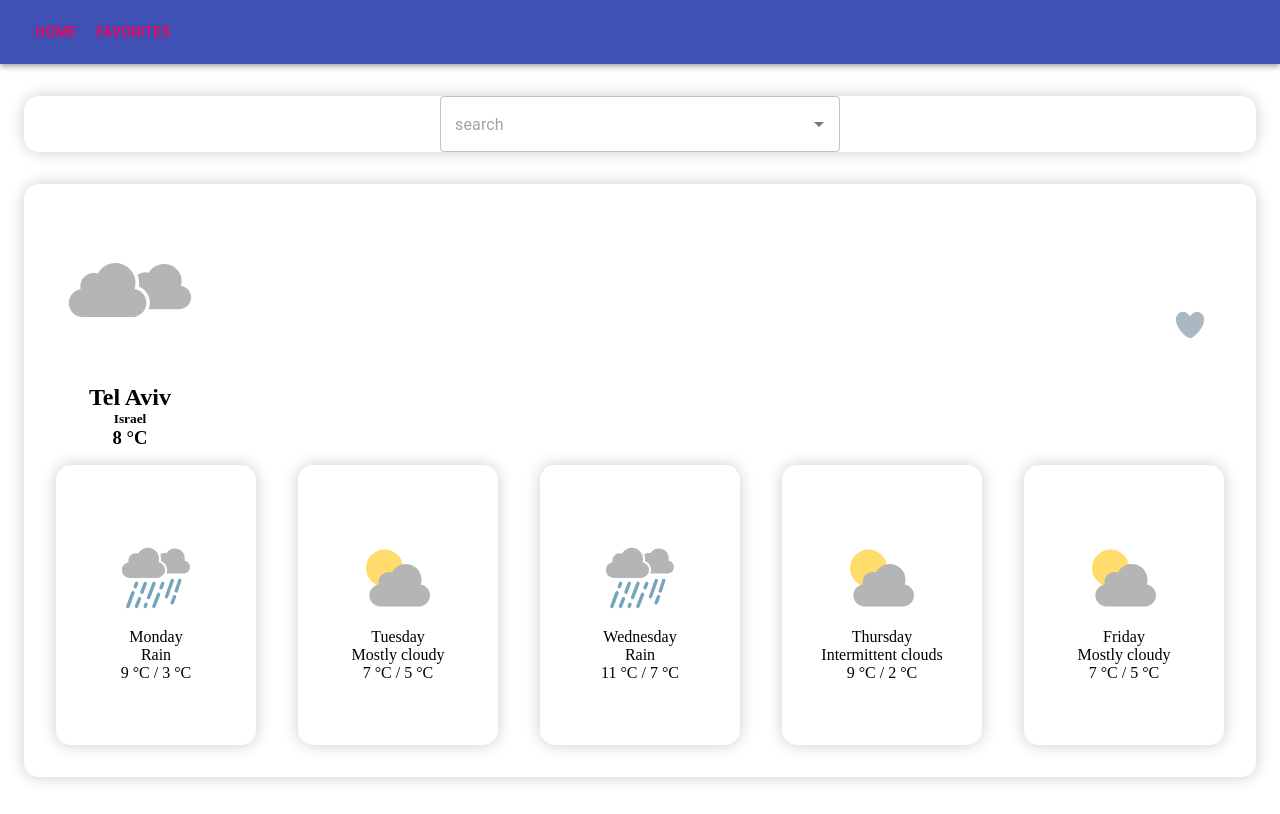
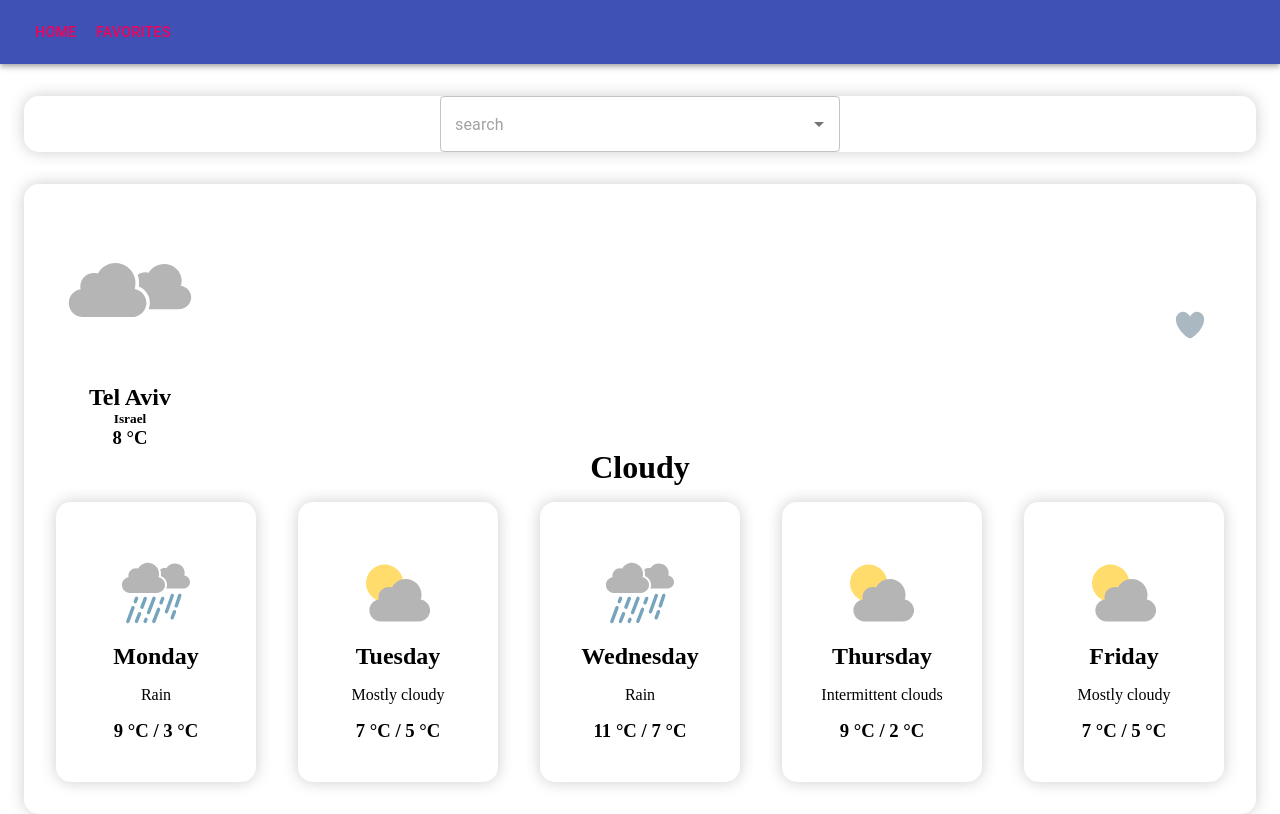
Before and after one commit to orlovse/weather-app, a React (Create React App) app: page /home in a window 1280 px wide. Built offline with nearby package versions, Linux system fonts and the light colour scheme.

Commit message:
small style changes

```diff
--- a/src/components/mainContainer/index.tsx
+++ b/src/components/mainContainer/index.tsx
@@ -1,9 +1,12 @@
 import React, { FC } from 'react';
+import { connect, ConnectedProps } from 'react-redux';
 import { Grid, Box } from '@material-ui/core';
+import Skeleton from '@material-ui/lab/Skeleton';
+
 import CurrentWeatherCard from 'components/currentWeatherCard';
 import WeatherCard from 'components/weatherCard';
 import AnimatedHeart from 'components/animatedHeart';
-import { connect, ConnectedProps } from 'react-redux';
+
 import { ApplicationState } from 'store/types';
 import { currentCityKeySelector } from 'store/selectors/localUserOptions.selector';
 import { currentWeatherSelector } from 'store/selectors/currentWeather.selector';
@@ -40,7 +43,7 @@ const MainContainer: FC<PropsFromRedux> = ({ currentCityKey, currentWeather, fiv
 					<AnimatedHeart currentCityKey={currentCityKey} />
 				</Grid>
 			</Grid>
-			<h2 style={{ fontSize: '3rem', margin: '0' }}>{/* {WeatherText} */}</h2>
+			<h1>{currentWeather?.text || <Skeleton width={150} style={{ display: 'inline-block' }} />}</h1>
 			<Grid container justify="space-between">
 				{cardsList}
 			</Grid>
--- a/src/components/weatherCard/index.tsx
+++ b/src/components/weatherCard/index.tsx
@@ -1,5 +1,5 @@
 import React, { FC } from 'react';
-import { Grid } from '@material-ui/core';
+import { Grid, Box } from '@material-ui/core';
 import Skeleton from '@material-ui/lab/Skeleton';
 import { getIcon } from 'utils/geyIcons';
 import { StyledWeatherCard } from 'styles/sharedStyle';
@@ -39,9 +39,9 @@ const WeatherCard: FC<Props> = ({ weatherData }: Props) => {
 		<StyledWeatherCard>
 			<Grid container direction="column" alignItems="center">
 				{img}
-				<div>{weekday || <Skeleton width={120} />}</div>
-				<div>{phrase || <Skeleton width={120} />}</div>
-				<div>{stringTemperature || <Skeleton width={120} />}</div>
+				<h2>{weekday || <Skeleton width={120} />}</h2>
+				<Box m={2}>{phrase || <Skeleton width={120} />}</Box>
+				<h3>{stringTemperature || <Skeleton width={120} />}</h3>
 			</Grid>
 		</StyledWeatherCard>
 	);
```
